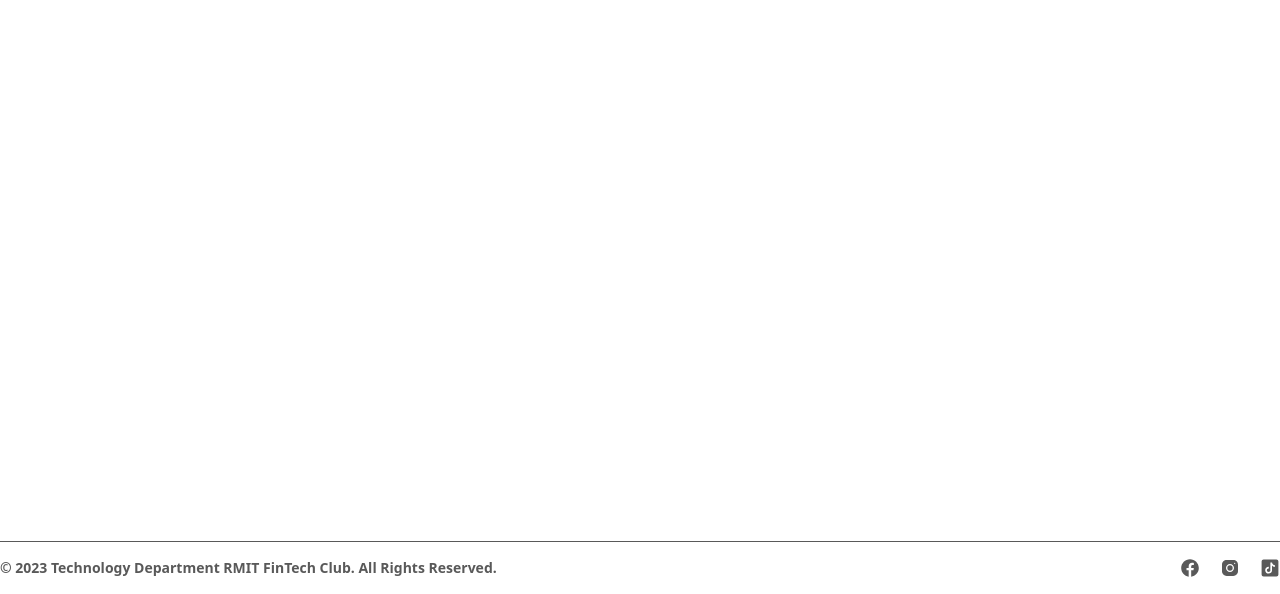
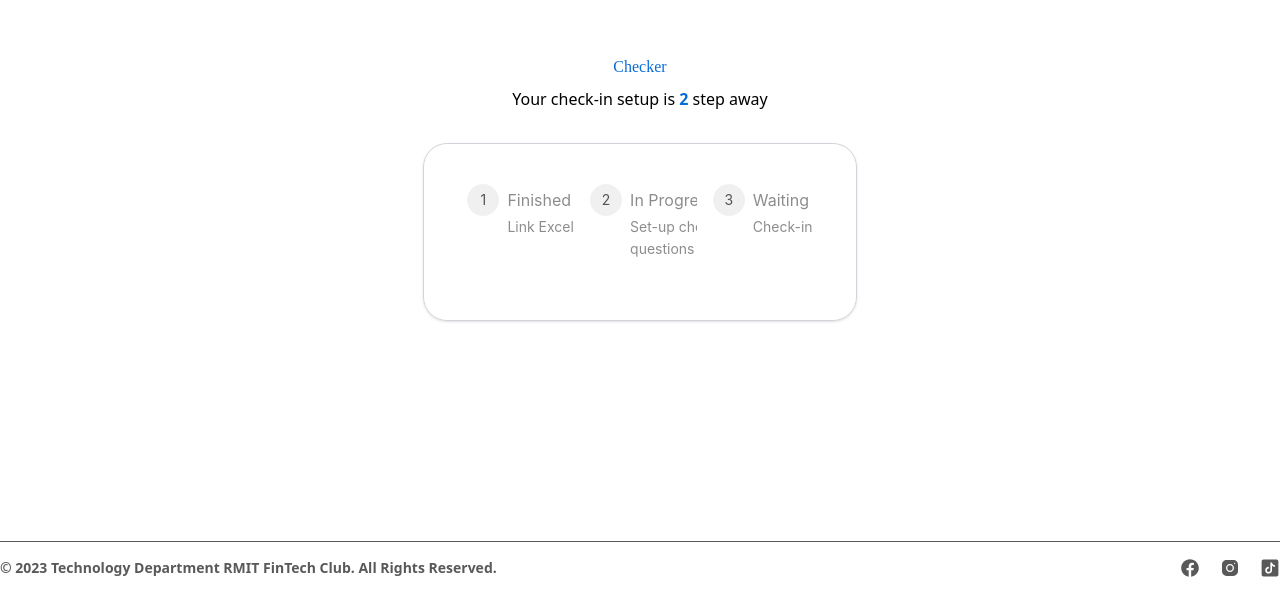
Before and after one commit to RMIT-FinTech-Club/Check-in-System, a Next.js app: page /excel in a window 1280 px wide. Shown: the part 206-800 px from the top of the page. Built offline with nearby package versions, Linux system fonts and the light colour scheme.

Commit message:
Add Excel processing template

```diff
--- /dev/null
+++ b/app/(steup)/template.jsx
@@ -0,0 +1,47 @@
+'use client'
+import StepBar from "@/components/StepBar";
+import { usePathname } from "next/navigation";
+
+function getIndex(pathname) {
+    if (pathname == "/excel") {
+      return 0;
+    }
+    if (pathname == "/setup") {
+      return 1;
+    }
+    if (pathname == "/check-in") {
+      return 2;
+    }
+}
+
+export default function Template({children}) {
+    const pathname = usePathname();
+    const index = getIndex(pathname);
+
+    return (
+        <div className="content -mt-10">
+            {/* Title description */}
+            <div className=" flex flex-col text-center">
+                <h1 className="h1 text-blue-100 font-jomhuria"> Checker </h1>
+                <h3 className="h3 mt-2">
+                Your check-in setup is{" "}
+                <span className="text-blue-100 font-bold">{2 - index}</span> step away
+                </h3>
+            </div>
+
+            {/* Setup frame */}
+            <div className="border rounded-3xl shadow border-gray-300 flex flex-col items-center py-10 mt-8">
+                <div className="w-[80%]">
+
+                    {/* Step bar */}
+                    <StepBar index={index} />
+
+                    {/* Children page content */}
+                    <div className="mt-5">
+                        {children}
+                    </div>
+                </div>
+            </div>
+        </div>
+    )
+}
```
